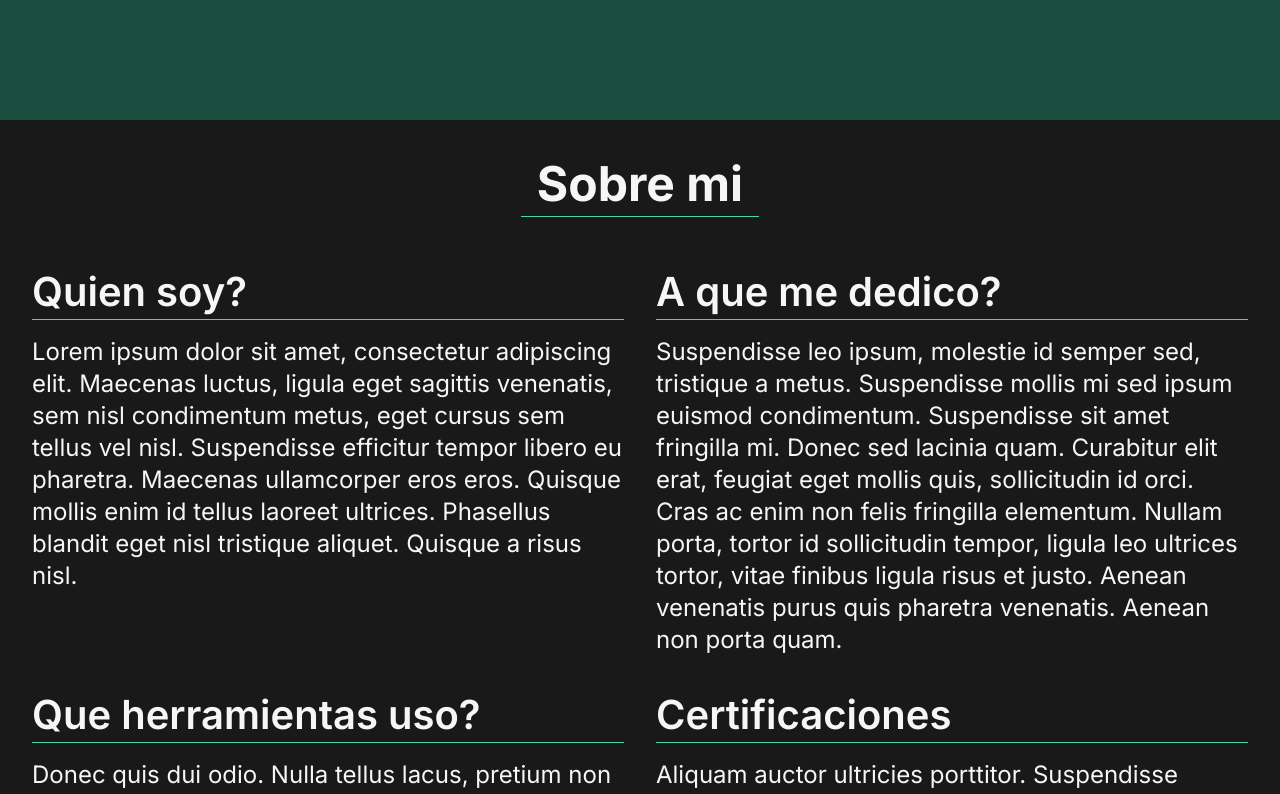
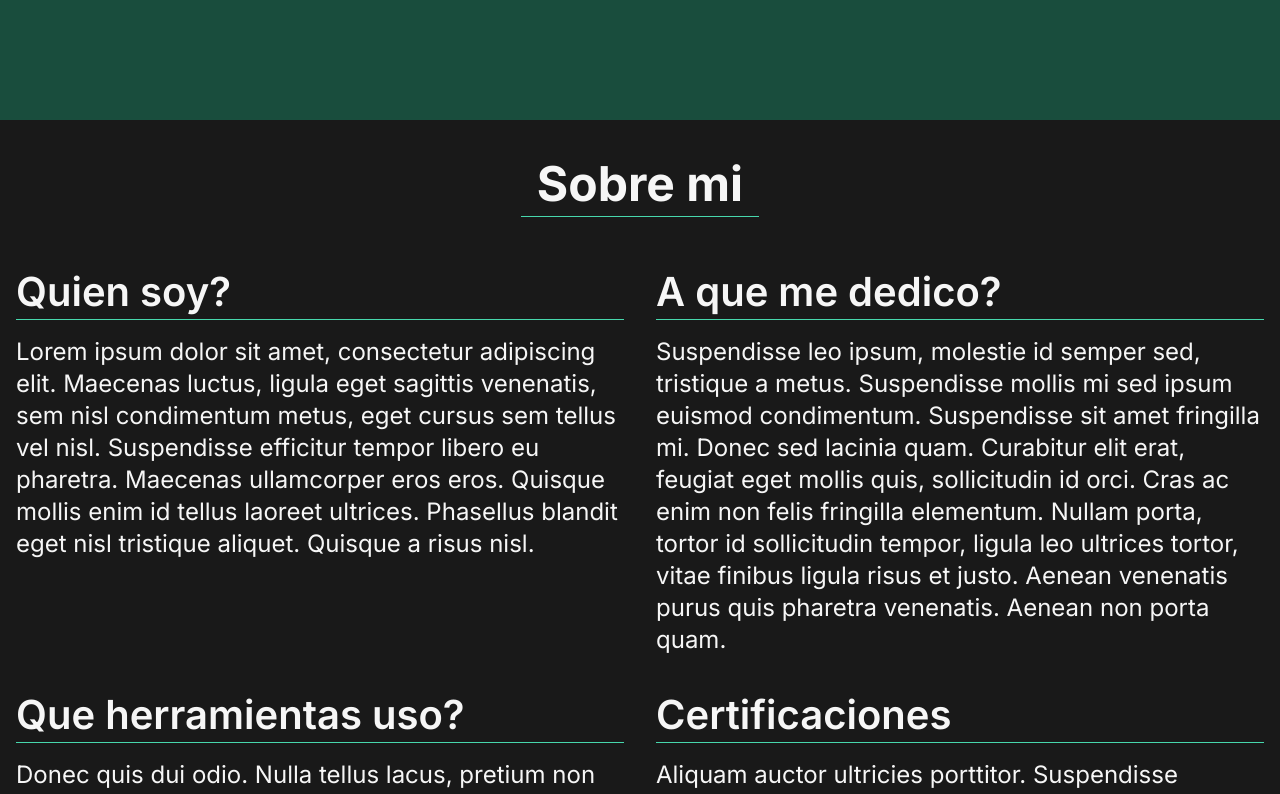
Before and after one commit to maple146/portfolio, a Next.js app: page / in a window 1280 px wide. Shown: the part 360-1154 px from the top of the page. Built offline with nearby package versions, Linux system fonts and the light colour scheme.

Commit message:
Update container values

```diff
--- a/tailwind.config.ts
+++ b/tailwind.config.ts
@@ -23,9 +23,9 @@ const config = {
     },
     container: {
       center: true,
-      padding: "2rem",
+      padding: "1rem",
       screens: {
-        "2xl": "1400px",
+        "2xl": "1280px",
       },
     },
     extend: {
```
